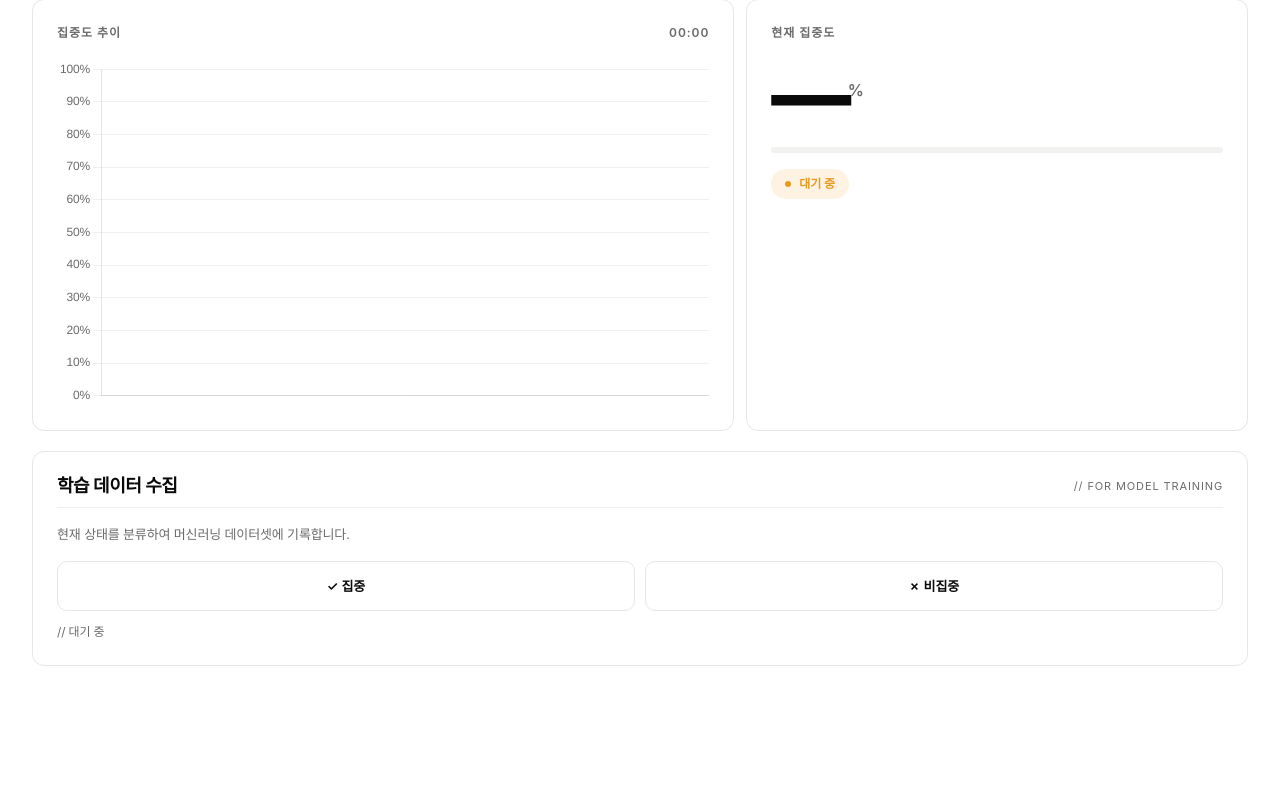
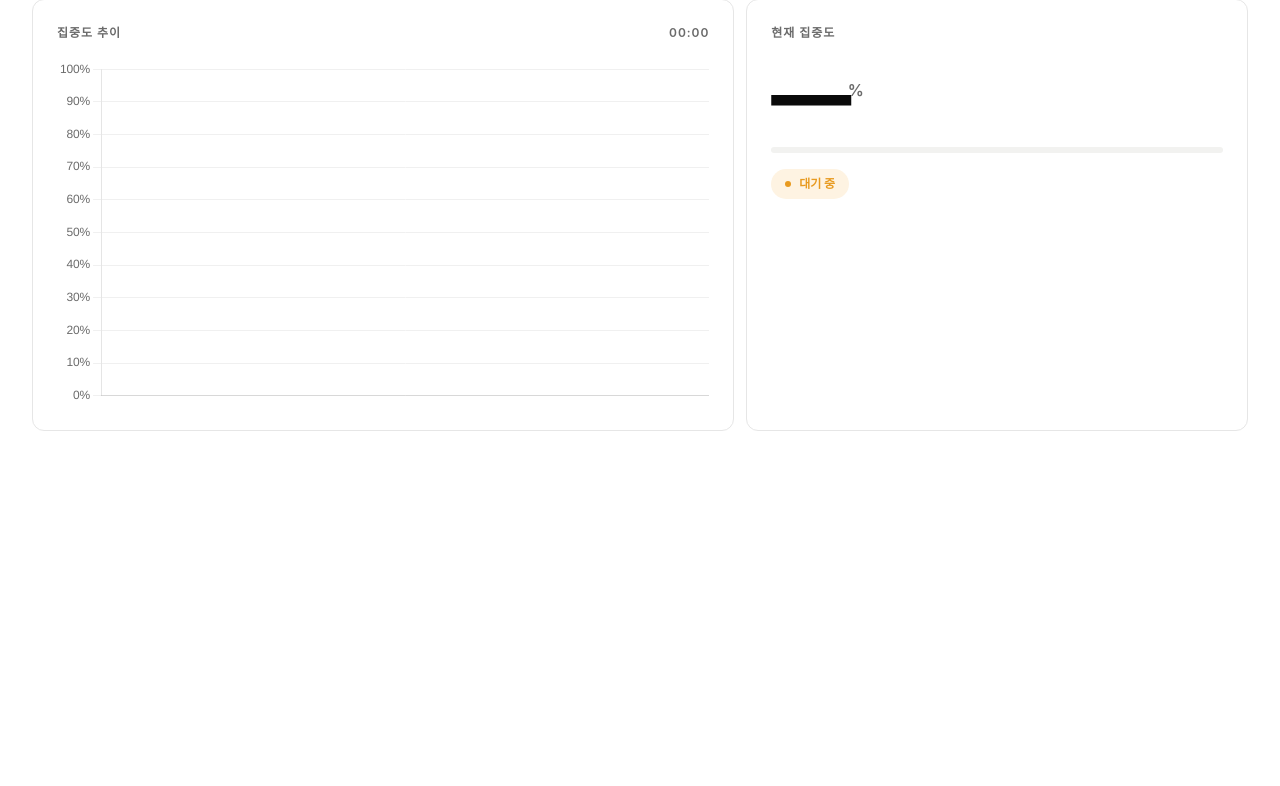
Before and after one commit to Concentration-AI-Grad-Project/final_ai_based_concentration_model, a Flask app: page /watch/1 in a window 1280 px wide. Shown: the part 933-1719 px from the top of the page. After the commit the page ends 1364 px from the top, so only its background shows below. Run offline with Flask 3, Linux system fonts and the light colour scheme; a user stored in the database is signed in; data comes from the database, SQL or seed files in the repository; both versions use the stored data as it was after the commit; some libraries are stand-ins or nearby versions; some web fonts are replaced.

Commit message:
delete buttons

```diff
--- a/templates/watch.html
+++ b/templates/watch.html
@@ -71,20 +71,6 @@
     <div class="score-bar"><div id="score-fill" class="score-bar__fill"></div></div>
     <span id="score-level" class="score-state mid">대기 중</span>
   </div>
-</div>
-
-<!-- 데이터 수집 -->
-<div class="collect-panel">
-  <div class="collect-head">
-    <h3>학습 데이터 수집</h3>
-    <span class="tag">// for model training</span>
-  </div>
-  <p class="collect-desc">현재 상태를 분류하여 머신러닝 데이터셋에 기록합니다.</p>
-  <div class="collect-buttons">
-    <button class="btn-collect focused"   onclick="collectSample(1)">✓ 집중</button>
-    <button class="btn-collect unfocused" onclick="collectSample(0)">✗ 비집중</button>
-  </div>
-  <div id="collect-msg" class="collect-msg">// 대기 중</div>
 </div>
 
 {% endblock %}
```
Also changed, not shown: database.db.
